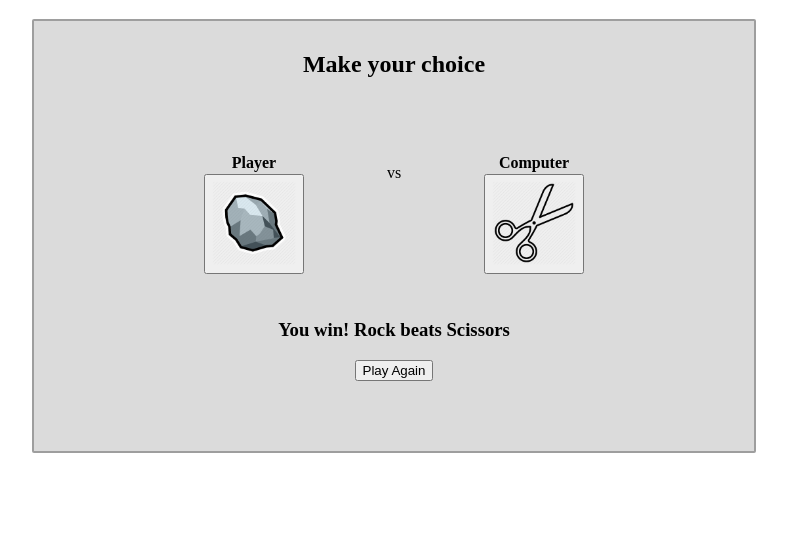
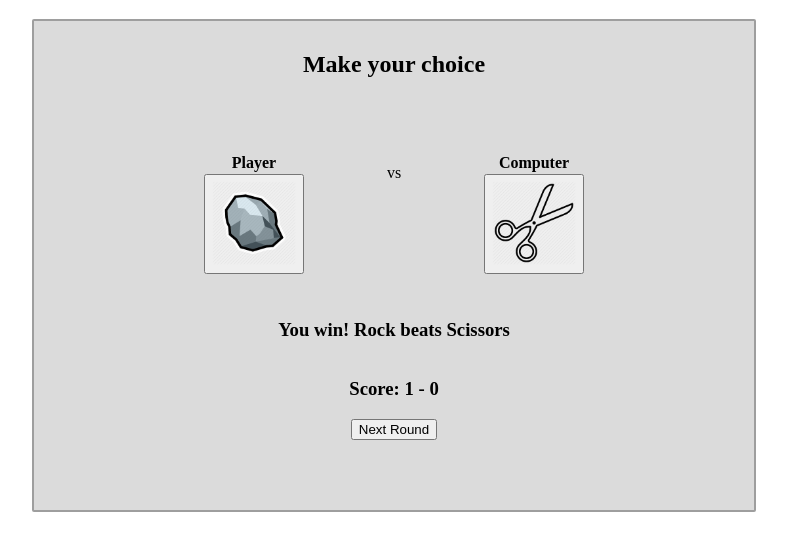
Before and after one commit to Dredegui/RockPaperScissors, a plain HTML site: page index.html in a window 1280 px wide. Both pictures are taken after a click on the button 500 px from the left and 285 px from the top of the page. Shown: the part 87-638 px from the top of the page, without its empty margins (246-1033 px from the left). Drawn offline with Linux system fonts and the light colour scheme.

Commit message:
Make 5 round game feature

```diff
--- a/game.js
+++ b/game.js
@@ -70,34 +70,61 @@ function game(className) {
 	const anc = document.createElement("h3");
 	anc.textContent = round(playerSelection, computerSelection);;
 	anc.style.textAlign = "center";
-	(par.parentNode).appendChild(anc);
+	(par.parentNode).insertBefore(anc, document.querySelector(".score"));
 	if (anc.textContent.includes("win")) {
 		return 1;
+	} else if (anc.textContent.includes("lose")){
+		return -1;
 	} else {
-		return -1;
+		return 0;
 	}
 }
 
-function listenButtons() {
+function listenButtons(playerSc, compSc) {
 	const buttons = document.querySelectorAll("button");
-	let score = 0;
+	let temp;
 	buttons.forEach((button) => {
 		button.addEventListener('click', () => {
-			score += game(button.className);
+			temp = game(button.className);
+			if (temp > 0) {
+				playerSc += temp;
+			} else {
+				compSc += temp;
+			}
 			let prmpt = document.querySelector(".prompt-container");
 			const plagin = document.createElement("button");
+			let res = "";
 			plagin.textContent = "Play Again";
+			if (playerSc === 5) {
+				res = "You won the game!";
+				playerSc = 0;
+				compSc = 0;
+			} else if (compSc === -5) {
+				res = "You lost the game!";
+				playerSc = 0;
+				compSc = 0;
+			} else {
+				plagin.textContent = "Next Round";
+			}
 			prmpt.appendChild(plagin);
+			const score = document.querySelector(".score");
+			if (res != "") {
+				score.textContent=res;
+			} else {
+				score.textContent=`Score: ${playerSc} - ${(-1*compSc)}`;
+			}
 			plagin.addEventListener("click", () => {
 				document.body.innerHTML = originalDOM;
-				listenButtons();
+				listenButtons(playerSc, compSc);
 			});
 		});
 	});
+	const score = document.querySelector(".score");
+	score.textContent=`Score: ${playerSc} - ${(-1*compSc)}`;
 	return;
 }
 
 let originalDOM = document.body.innerHTML;
 console.log("wtf");
-listenButtons();
+listenButtons(0, 0);
 // game();
--- a/index.html
+++ b/index.html
@@ -25,6 +25,7 @@
 					/>
 				</button>
 			</div>
+			<h3 class="score"></h3>
 		</div>
 		<script src="game.js"></script>
 	</body>
```
